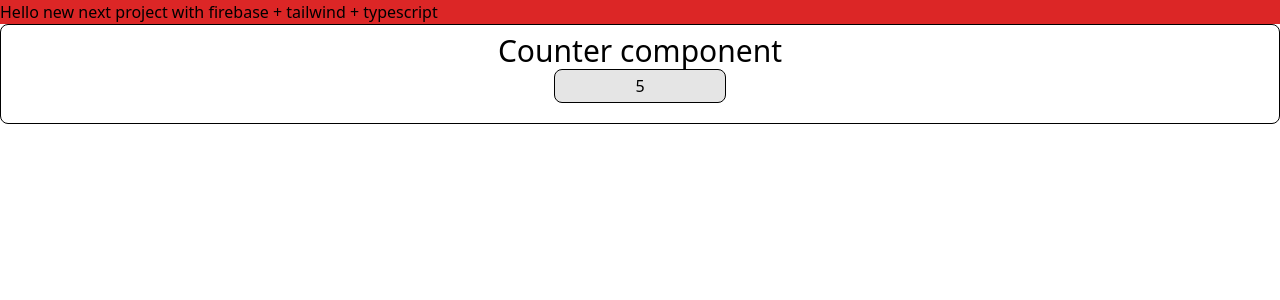
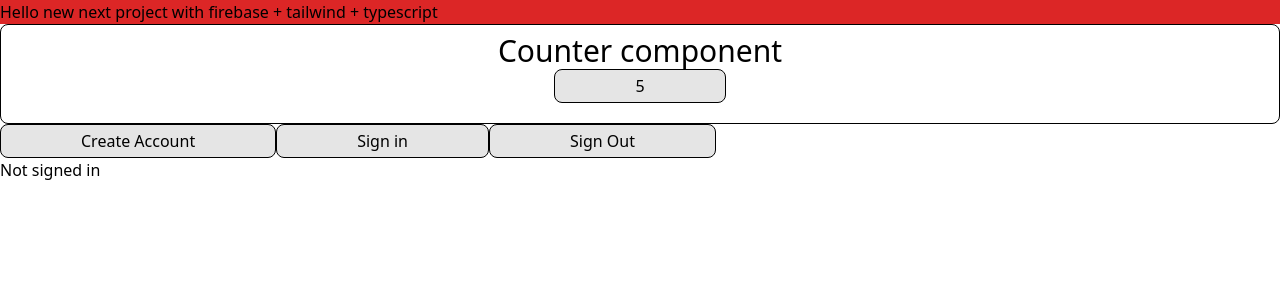
Before and after one commit to hunterkalinoski/next-firebase-chat, a Next.js app: page / in a window 1280 px wide. Shown: the top 300 px of the page. Built offline with nearby package versions, Linux system fonts and the light colour scheme; no server answers.

Commit message:
auth using react-firebase-hooks

```diff
--- a/app/page.tsx
+++ b/app/page.tsx
@@ -1,10 +1,69 @@
+"use client";
+
 import Counter from "@components/Counter";
+import { auth } from "@lib/firebase";
+import { useEffect } from "react";
+import {
+  useAuthState,
+  useCreateUserWithEmailAndPassword,
+  useSignInWithEmailAndPassword,
+  useSignOut,
+} from "react-firebase-hooks/auth";
 
 export default function Home() {
+  const [authState, authLoading, authError] = useAuthState(auth);
+  const [createUserWithEmailAndPassword, registeredUser, createLoading, createError] =
+    useCreateUserWithEmailAndPassword(auth);
+  const [signInWithEmailAndPassword, loggedInUser, signInLoading, signInError] =
+    useSignInWithEmailAndPassword(auth);
+  const [signOut, signOutLoading, signOutError] = useSignOut(auth);
+
+  useEffect(() => {
+    console.log("authState:", authState);
+    console.log("loading", authLoading);
+    console.log("error", authError);
+  }, [authState, authLoading, authError]);
+
+  useEffect(() => {
+    console.log("registeredUser:", registeredUser);
+    console.log("createLoading:", createLoading);
+    console.log("createError:", createError);
+  }, [registeredUser, createLoading, createError]);
+
+  useEffect(() => {
+    console.log("loggedInUser: ", loggedInUser);
+    console.log("signInLoading: ", signInLoading);
+    console.log("signInError: ", signInError);
+  }, [loggedInUser, signInLoading, signInError]);
+
+  useEffect(() => {
+    console.log("signOutLoading: ", signOutLoading);
+    console.log("signOutError: ", signOutError);
+  }, [signOutLoading, signOutError]);
+
   return (
     <main>
       <div className="bg-red-600">Hello new next project with firebase + tailwind + typescript</div>
       <Counter />
+      <button
+        onClick={() => createUserWithEmailAndPassword("test@gmail.com", "password")}
+        className="border border-black rounded-lg bg-black bg-opacity-10 hover:bg-opacity-30 px-20 py-1"
+      >
+        Create Account
+      </button>
+      <button
+        onClick={() => signInWithEmailAndPassword("test@gmail.com", "password")}
+        className="border border-black rounded-lg bg-black bg-opacity-10 hover:bg-opacity-30 px-20 py-1"
+      >
+        Sign in
+      </button>
+      <button
+        onClick={signOut}
+        className="border border-black rounded-lg bg-black bg-opacity-10 hover:bg-opacity-30 px-20 py-1"
+      >
+        Sign Out
+      </button>
+      {authState ? <div>{"Signed in as: " + authState.uid}</div> : <div>Not signed in</div>}
     </main>
   );
 }
--- a/lib/firebase.ts
+++ b/lib/firebase.ts
@@ -1,4 +1,6 @@
 import { initializeApp } from "firebase/app";
+import { getAuth } from "firebase/auth";
+import { getFirestore } from "firebase/firestore";
 
 const firebaseConfig = {
   apiKey: "AIzaSyBbkTZTh23d15ofpawqy52NIe1dqbY5EHA",
@@ -9,4 +11,5 @@ const firebaseConfig = {
   appId: "1:426020442153:web:ab26565ea88e63faefcc38",
 };
 
-const app = initializeApp(firebaseConfig);
+export const firebaseApp = initializeApp(firebaseConfig);
+export const auth = getAuth(firebaseApp);
--- a/package.json
+++ b/package.json
@@ -19,6 +19,7 @@
     "next": "13.1.1",
     "react": "18.2.0",
     "react-dom": "18.2.0",
+    "react-firebase-hooks": "^5.1.1",
     "typescript": "4.9.4"
   },
   "devDependencies": {
```
Also changed, not shown: app/layout.tsx (+3 -7 lines), 1 other file (tests, documents, lock files or other folders).
